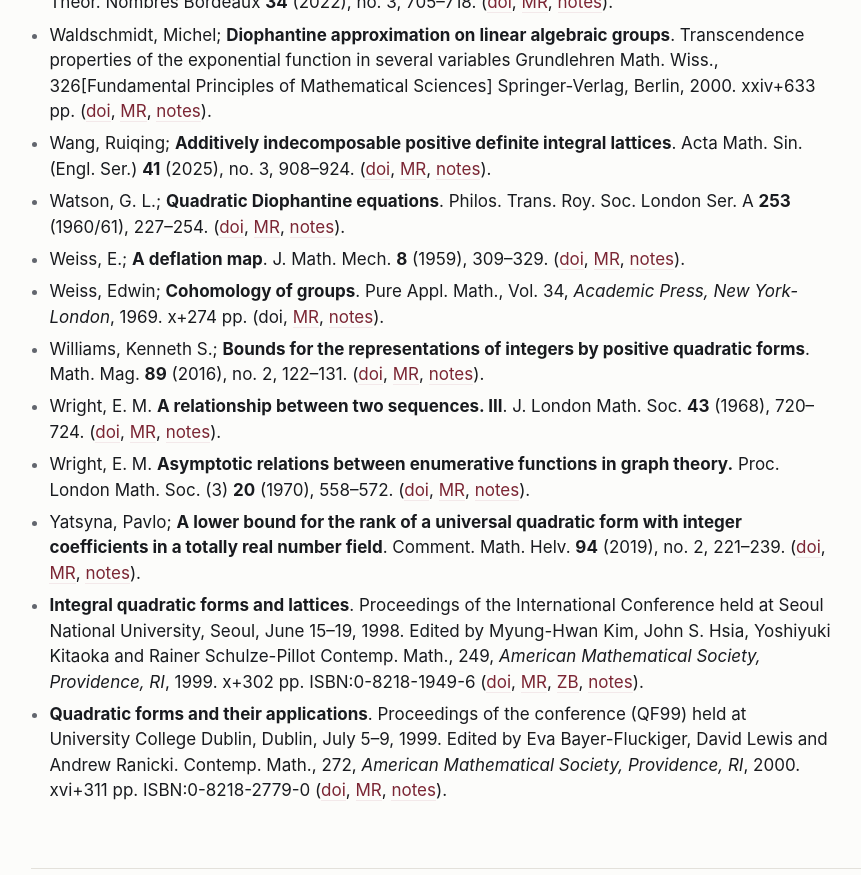
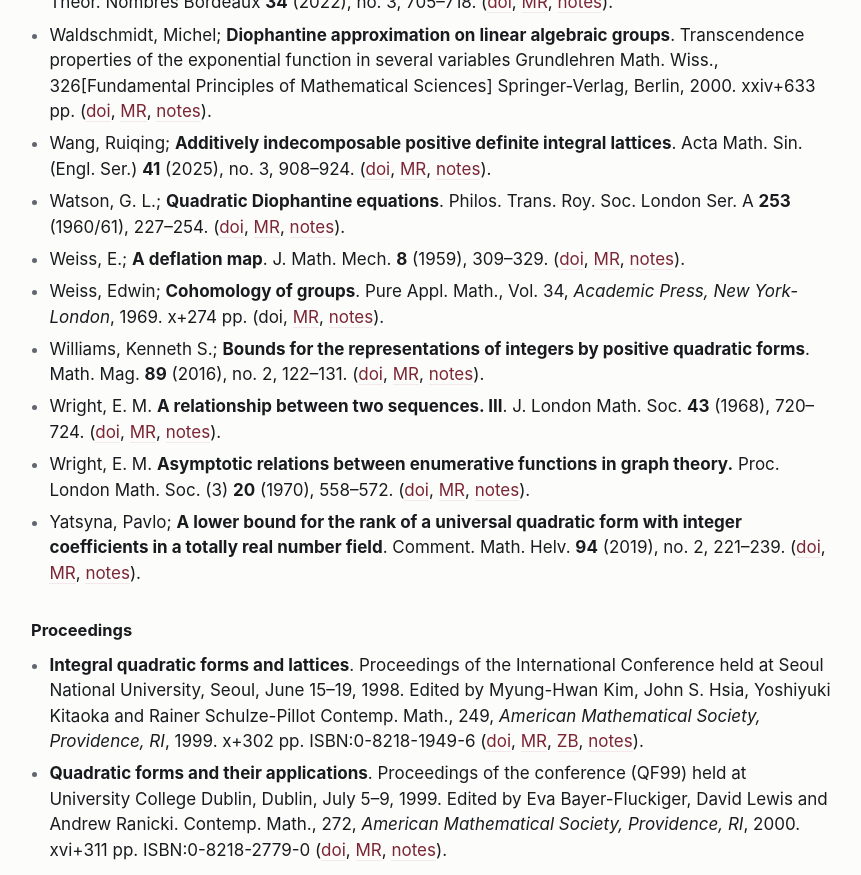
Before and after one commit to rvisser7/rvisser7.github.io, a Jekyll site: the page built from papers/index.md, in a window 1280 px wide and 1400 px high, scrolled down 20521 px. Shown: the top 875 px of the window, without its empty margins (161-1022 px from the left). Built offline with Jekyll 4.4.1, drawn with Linux system fonts in a browser that asks for light colours; some of the changed text lies outside the part shown; grey boxes are pictures that could not be loaded.

Commit message:
Add Proceedings section with conference papers
Added new section for Proceedings and included relevant entries with citations and links.  Also added xkcd comic 410 to bottom of page. :)

```diff
--- a/papers/index.md
+++ b/papers/index.md
@@ -328,5 +328,20 @@ Below are some papers related to my current research.
 - Wright, E. M. **A relationship between two sequences. III**. J. London Math. Soc. **43** (1968), 720–724. ([doi](https://doi.org/10.1112/jlms/s1-43.1.720), [MR](https://mathscinet.ams.org/mathscinet-getitem?mr=229546), [notes]({{ site.papers_base }}/wright1968.pdf)).
 - Wright, E. M. **Asymptotic relations between enumerative functions in graph theory.** Proc. London Math. Soc. (3) **20** (1970), 558–572. ([doi](https://doi.org/10.1112/plms/s3-20.3.558), [MR](https://mathscinet.ams.org/mathscinet-getitem?mr=256938), [notes]({{ site.papers_base }}/wright1970.pdf)).
 - Yatsyna, Pavlo; **A lower bound for the rank of a universal quadratic form with integer coefficients in a totally real number field**. Comment. Math. Helv. **94** (2019), no. 2, 221–239. ([doi](https://doi.org/10.4171/CMH/459), [MR](https://mathscinet.ams.org/mathscinet-getitem?mr=3942784), [notes]({{ site.papers_base }}/yatsyna2019.pdf)).
+
+### Proceedings
+
 - **Integral quadratic forms and lattices**. Proceedings of the International Conference held at Seoul National University, Seoul, June 15–19, 1998. Edited by Myung-Hwan Kim, John S. Hsia, Yoshiyuki Kitaoka and Rainer Schulze-Pillot Contemp. Math., 249, *American Mathematical Society, Providence, RI*, 1999. x+302 pp. ISBN:0-8218-1949-6 ([doi](https://doi.org/10.1090/conm/249), [MR](https://mathscinet.ams.org/mathscinet-getitem?mr=1732344), [ZB](https://zbmath.org/0931.00029), [notes]({{ site.papers_base }}/khksp1999.pdf)).
 - **Quadratic forms and their applications**. Proceedings of the conference (QF99) held at University College Dublin, Dublin, July 5–9, 1999. Edited by Eva Bayer-Fluckiger, David Lewis and Andrew Ranicki. Contemp. Math., 272, *American Mathematical Society, Providence, RI*, 2000. xvi+311 pp. ISBN:0-8218-2779-0 ([doi](https://doi.org/10.1090/conm/272), [MR](https://mathscinet.ams.org/mathscinet-getitem?mr=1803355), [notes]({{ site.papers_base }}/bflr2000.pdf)).
+
+<figure>
+  <a href="https://xkcd.com/410/">
+    <img src="https://imgs.xkcd.com/comics/math_paper.png"
+         alt="xkcd comic: a lecturer extends friendly numbers to the Gaussian integers, and an audience member suspects the whole talk is building up to a pun on imaginary friends"
+         loading="lazy">
+  </a>
+  <figcaption>
+    <a href="https://xkcd.com/410/">xkcd 410: Math Paper</a> by Randall Munroe,
+    <a href="https://creativecommons.org/licenses/by-nc/2.5/">CC BY-NC 2.5</a>.
+  </figcaption>
+</figure>
```
